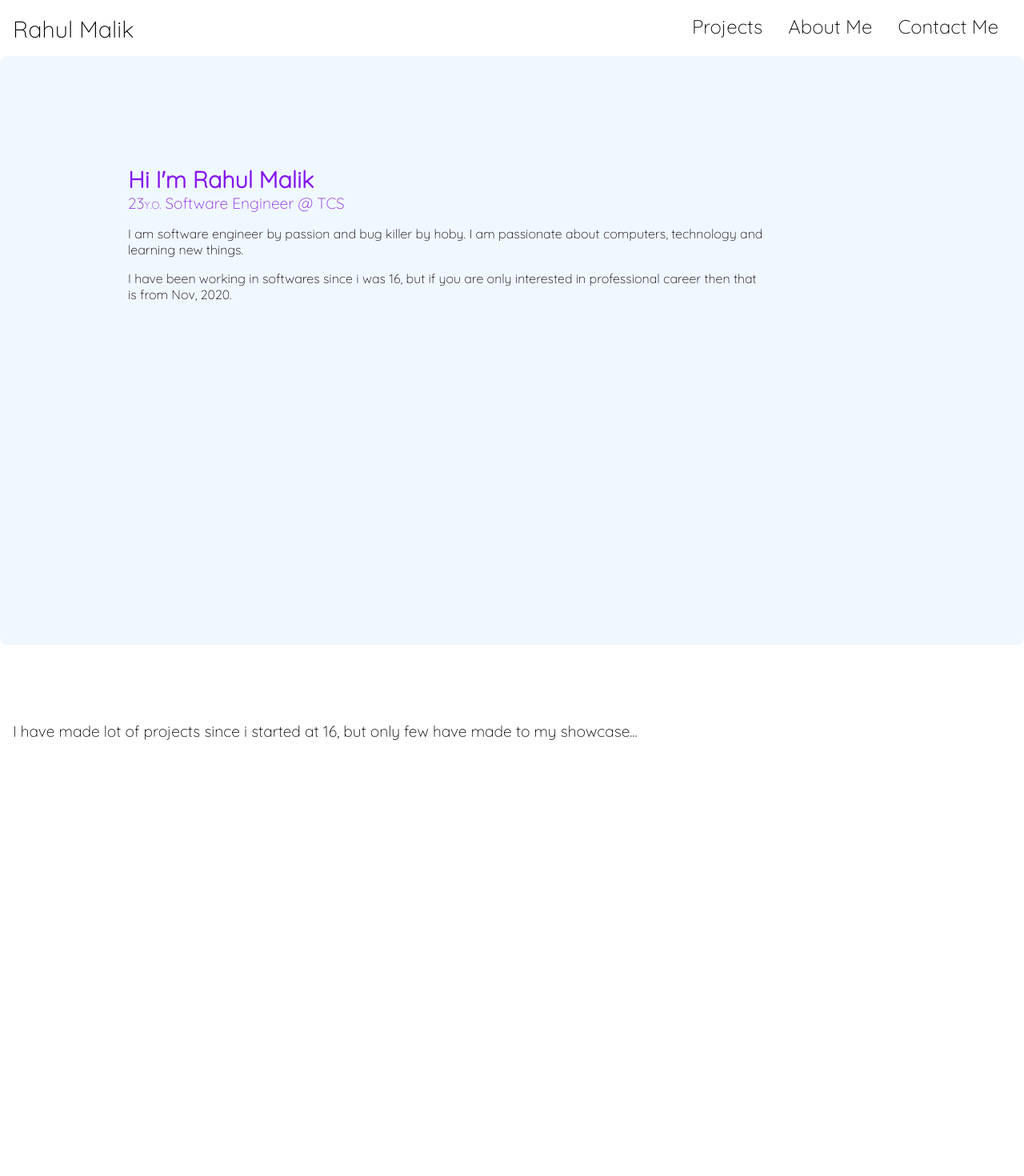
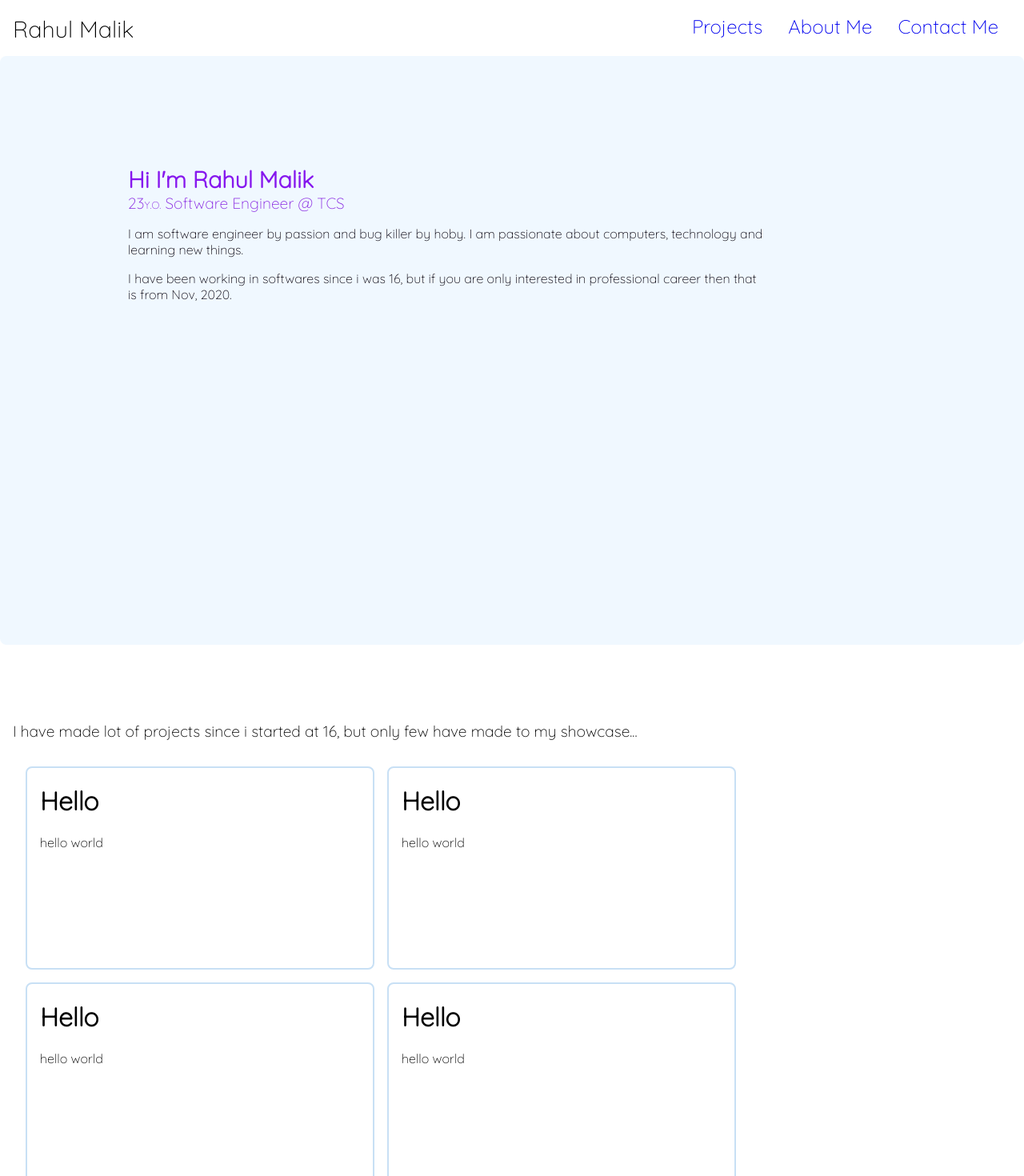
Before and after one commit to irahulmalik/MyPortfolio-new, an Angular app: page / in a window 1280 px wide. Shown: the top 1470 px of the page at 80% size. Built offline with nearby package versions, Linux system fonts and the light colour scheme.

Commit message:
added card component

```diff
--- a/src/app/app.module.ts
+++ b/src/app/app.module.ts
@@ -5,10 +5,12 @@ import { FormsModule } from '@angular/forms';
 import { AppComponent } from './app.component';
 import { HelloComponent } from './hello.component';
 import { HomeComponent } from './components/home/home.componenet';
+import { CardComponent } from './components/card/card.component';
+import { HttpClientModule } from '@angular/common/http';
 
 @NgModule({
-  imports: [BrowserModule, FormsModule],
-  declarations: [AppComponent, HelloComponent, HomeComponent],
+  imports: [BrowserModule, FormsModule, HttpClientModule],
+  declarations: [AppComponent, HelloComponent, HomeComponent, CardComponent],
   bootstrap: [AppComponent],
 })
 export class AppModule {}
--- /dev/null
+++ b/src/app/components/card/card.component.html
@@ -0,0 +1,4 @@
+<div class="container">
+    <h1>Hello</h1>
+    <p>{{appname}}</p>
+</div>
--- /dev/null
+++ b/src/app/components/card/card.component.scss
@@ -0,0 +1,9 @@
+.container{
+  // background-color: aqua;
+  min-width: 400px;
+  min-height: 250px;
+  border-radius: 8px;
+  border: 2px solid rgb(200, 224, 245);
+  padding: 0 1rem;
+
+}
--- a/src/app/components/home/home.componenet.ts
+++ b/src/app/components/home/home.componenet.ts
@@ -9,6 +9,7 @@ export class HomeComponent implements OnInit {
   menuOptions: HTMLElement;
   hamburgerOption: HTMLElement;
   closeOption: HTMLElement;
+  name: String = 'hello world';
   constructor() {}
   ngOnInit() {
     this.menuOptions = document.getElementById('menu-options');
--- a/src/app/components/home/home.component.html
+++ b/src/app/components/home/home.component.html
@@ -4,24 +4,24 @@
       <div class="logo">
         <ul>
           <li>
-            <a class="logo-line" routerLink="/">Rahul Malik</a>
+            <a class="logo-line" routerLink="/" style="text-decoration:none;">Rahul Malik</a>
           </li>
         </ul>
       </div>
       <div class="menu-options">
         <ul>
           <li>
-            <a class="link-line" routerLink="#projects">Projects</a>
+            <a class="link-line" href="#projects">Projects</a>
           </li>
         </ul>
         <ul>
           <li>
-            <a class="link-line" routerLink="#aboutme">About Me</a>
+            <a class="link-line" href="#aboutme">About Me</a>
           </li>
         </ul>
         <ul>
           <li>
-            <a class="link-line" routerLink="#contactus">Contact Me</a>
+            <a class="link-line" href="#contactus">Contact Me</a>
           </li>
         </ul>
       </div>
@@ -101,7 +101,12 @@
         I have made lot of projects since i started at 16, but only few have
         made to my showcase...
       </h2>
-      <div class="showcase"></div>
+      <div class="showcase">
+        <app-card [appname] = "name"></app-card>
+        <app-card [appname] = "name"></app-card>
+        <app-card [appname] = "name"></app-card>
+        <app-card [appname] = "name"></app-card>
+      </div>
     </div>
     <div class="aboutme" id="aboutme">
       <div class="my-history">
--- a/src/app/components/home/home.component.scss
+++ b/src/app/components/home/home.component.scss
@@ -274,6 +274,11 @@ a {
         .showcase {
           background-color: white;
           padding: 1rem 1rem;
+          display: flex;
+          flex-wrap: wrap;
+          flex-grow: 1;
+          gap: 1rem;
+          // overflow: scroll;
           // displayyour projects in cards make a card
         }
       }
@@ -328,6 +333,24 @@ a {
       }
     }
   }
+  ul {
+    margin: 0;
+    padding: 0;
+    vertical-align: middle;
+  }
+  li {
+    list-style: none;
+  }
+  a {
+    margin: 0;
+    padding: 0;
+    text-decoration: none;
+    &:hover {
+      cursor: pointer;
+      color: rgb(188, 130, 211);
+      transition: 0.3s ease-in;
+    }
+  }
 }
 
 @keyframes in-from-right {
--- a/src/styles.css
+++ b/src/styles.css
@@ -6,4 +6,5 @@ body {
   margin: 0;
   padding: 0;
   font-family: 'Quicksand', 'Roboto', sans-serif;
+  scroll-behavior: smooth;
 }
```
Also changed, not shown: src/app/components/card/card.component.ts (added, +12 -0 lines).
